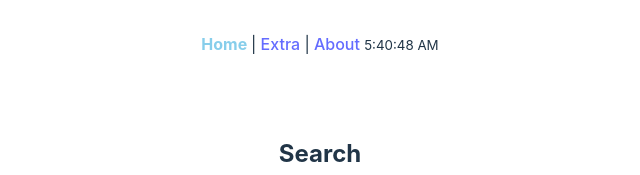
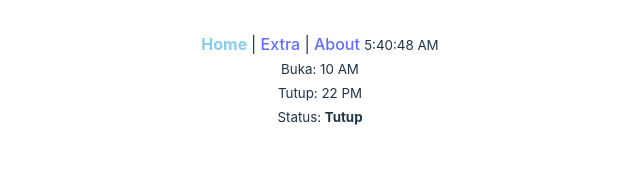
Before and after one commit to Tomba-Hopkins/project-react, a React (Vite) app in the folder list-makanan/: page / in a window 1280 px wide. Shown: the top 175 px of the page, without its empty margins (320-960 px from the left). Built offline with nearby package versions, Linux system fonts and the light colour scheme.

Commit message:
add: feature buka tutup jam warung

```diff
--- a/list-makanan/src/layouts/Root.jsx
+++ b/list-makanan/src/layouts/Root.jsx
@@ -5,7 +5,10 @@ import { useEffect, useState } from "react"
 
 function Root() {
 
-
+    const buka = 10
+    const tutup = 22
+    const jam = new Date().getHours()
+    const status = jam < buka || jam > tutup ? 'Tutup' : 'Buka'
 
     const [time, setTime] = useState(new Date().toLocaleTimeString())
 
@@ -25,6 +28,12 @@ function Root() {
             <NavLink to="/extra"> Extra </NavLink> |
             <NavLink to="/about"> About </NavLink>
             <span><small>{time}</small></span>
+            <br />
+            <small>
+                Buka: {buka} AM <br />
+                Tutup: {tutup} PM <br />
+                Status: <strong>{status}</strong>
+            </small>
             <Outlet/>
         </>
     )
```
